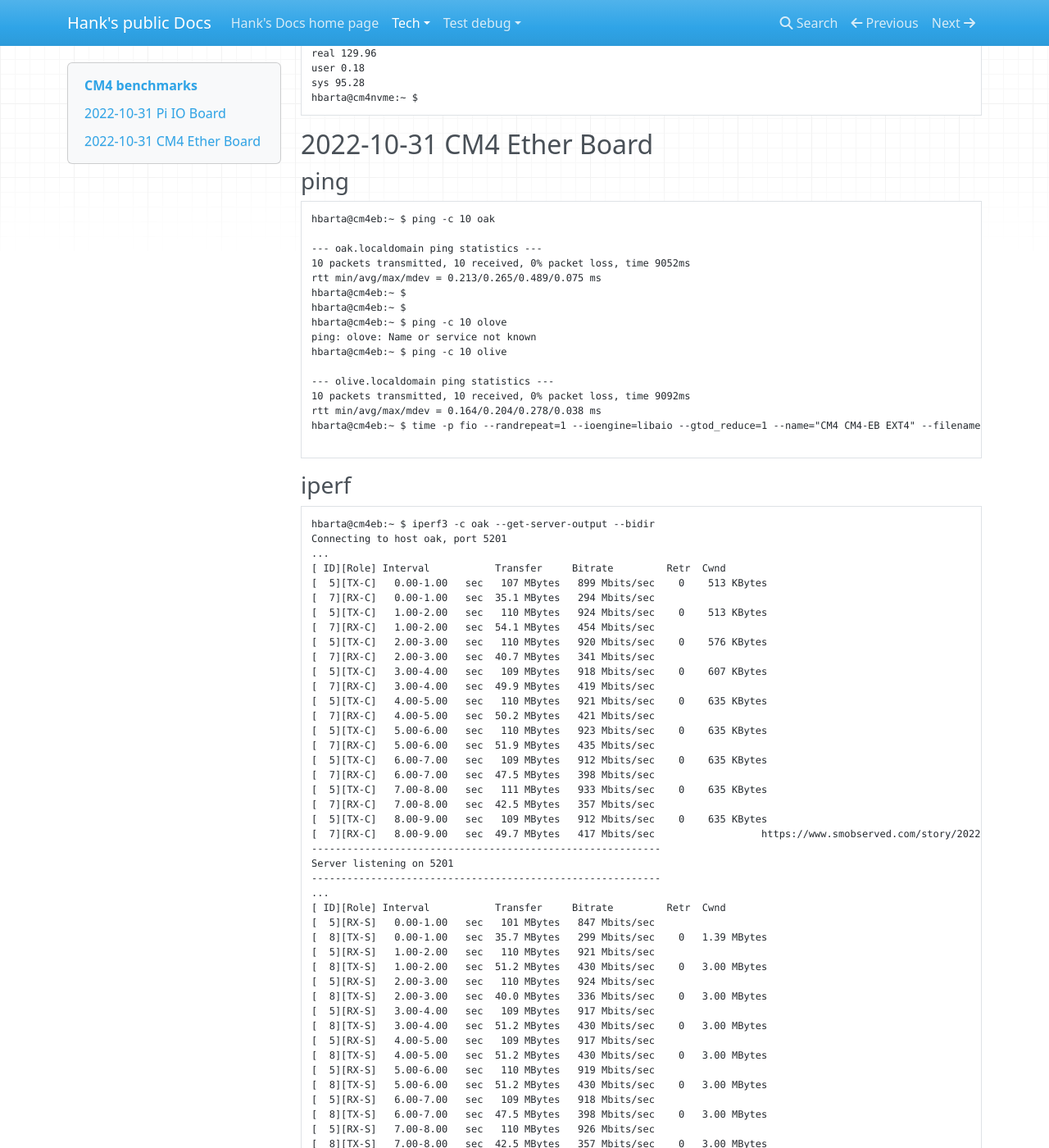
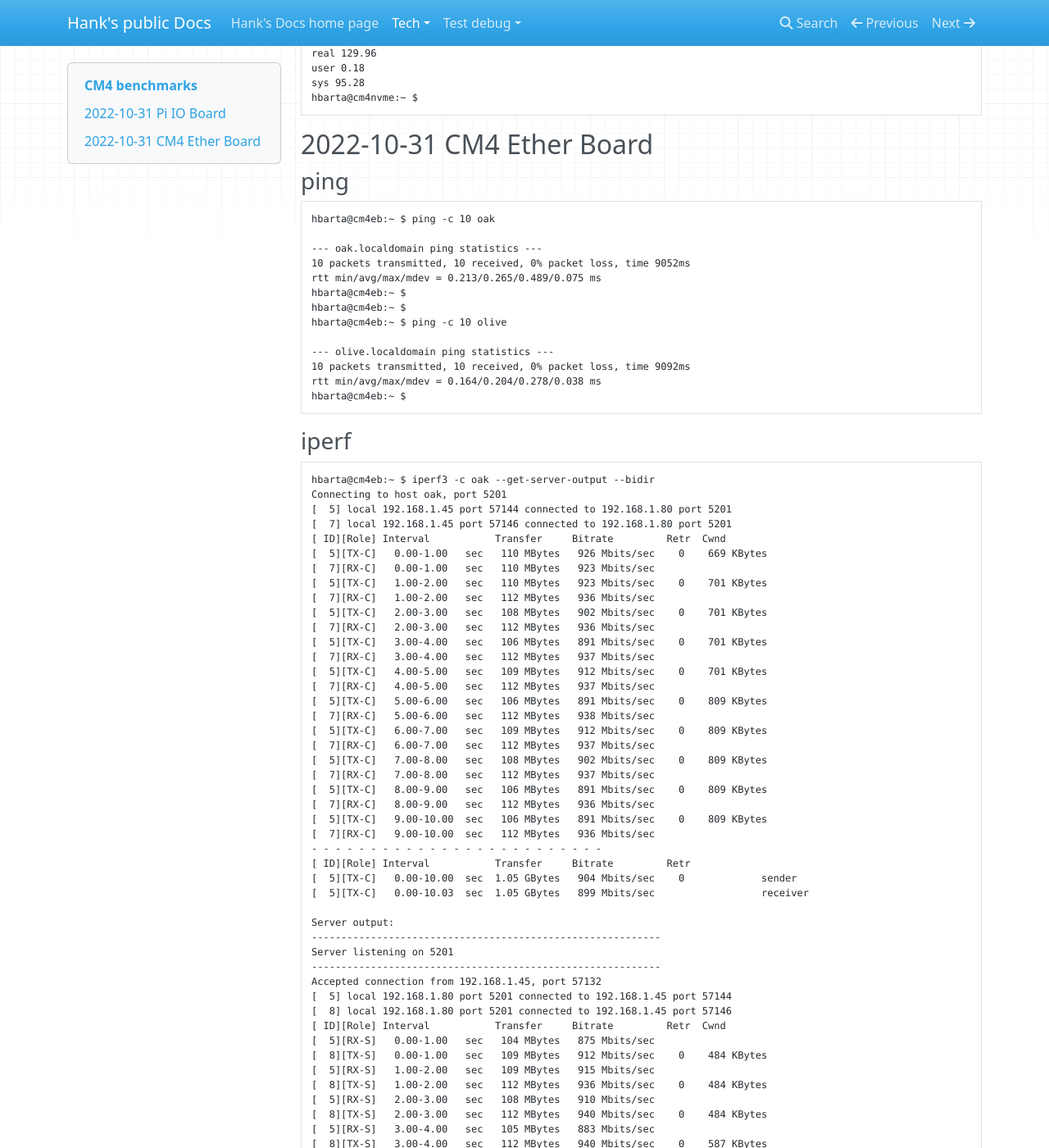
Before and after one commit to HankB/MkDocs-blog, an MkDocs documentation site: the page built from docs/tech/data/benchmarks.md, in a window 1280 px wide and 1400 px high, scrolled down 4318 px. Shown: the whole window at 82% size. Built offline with MkDocs 1.6.1, drawn with Linux system fonts in a browser that asks for light colours; nearby versions of some CDN libraries; some of the changed text lies outside the part shown.

Commit message:
repeat iperf3, cleanup

````diff
--- a/docs/tech/data/benchmarks.md
+++ b/docs/tech/data/benchmarks.md
@@ -250,15 +250,12 @@ hbarta@cm4eb:~ $ ping -c 10 oak
 rtt min/avg/max/mdev = 0.213/0.265/0.489/0.075 ms
 hbarta@cm4eb:~ $
 hbarta@cm4eb:~ $
-hbarta@cm4eb:~ $ ping -c 10 olove
-ping: olove: Name or service not known
 hbarta@cm4eb:~ $ ping -c 10 olive
 
 --- olive.localdomain ping statistics ---
 10 packets transmitted, 10 received, 0% packet loss, time 9092ms
 rtt min/avg/max/mdev = 0.164/0.204/0.278/0.038 ms
-hbarta@cm4eb:~ $ time -p fio --randrepeat=1 --ioengine=libaio --gtod_reduce=1 --name="CM4 CM4-EB EXT4" --filename=test.dat --bs=4k --iodepth=64 --size=4G --readwrite=randrw --rwmixread=75
-
+hbarta@cm4eb:~ $
 ```
 
 ### iperf
@@ -266,60 +263,71 @@ hbarta@cm4eb:~ $ time -p fio --randrepeat=1 --ioengine=libaio --gtod_reduce=1 --
 ```text
 hbarta@cm4eb:~ $ iperf3 -c oak --get-server-output --bidir
 Connecting to host oak, port 5201
-...
+[  5] local 192.168.1.45 port 57144 connected to 192.168.1.80 port 5201
+[  7] local 192.168.1.45 port 57146 connected to 192.168.1.80 port 5201
 [ ID][Role] Interval           Transfer     Bitrate         Retr  Cwnd
-[  5][TX-C]   0.00-1.00   sec   107 MBytes   899 Mbits/sec    0    513 KBytes
-[  7][RX-C]   0.00-1.00   sec  35.1 MBytes   294 Mbits/sec
-[  5][TX-C]   1.00-2.00   sec   110 MBytes   924 Mbits/sec    0    513 KBytes
-[  7][RX-C]   1.00-2.00   sec  54.1 MBytes   454 Mbits/sec
-[  5][TX-C]   2.00-3.00   sec   110 MBytes   920 Mbits/sec    0    576 KBytes
-[  7][RX-C]   2.00-3.00   sec  40.7 MBytes   341 Mbits/sec
-[  5][TX-C]   3.00-4.00   sec   109 MBytes   918 Mbits/sec    0    607 KBytes
-[  7][RX-C]   3.00-4.00   sec  49.9 MBytes   419 Mbits/sec
-[  5][TX-C]   4.00-5.00   sec   110 MBytes   921 Mbits/sec    0    635 KBytes
-[  7][RX-C]   4.00-5.00   sec  50.2 MBytes   421 Mbits/sec
-[  5][TX-C]   5.00-6.00   sec   110 MBytes   923 Mbits/sec    0    635 KBytes
-[  7][RX-C]   5.00-6.00   sec  51.9 MBytes   435 Mbits/sec
-[  5][TX-C]   6.00-7.00   sec   109 MBytes   912 Mbits/sec    0    635 KBytes
-[  7][RX-C]   6.00-7.00   sec  47.5 MBytes   398 Mbits/sec
-[  5][TX-C]   7.00-8.00   sec   111 MBytes   933 Mbits/sec    0    635 KBytes
-[  7][RX-C]   7.00-8.00   sec  42.5 MBytes   357 Mbits/sec
-[  5][TX-C]   8.00-9.00   sec   109 MBytes   912 Mbits/sec    0    635 KBytes
-[  7][RX-C]   8.00-9.00   sec  49.7 MBytes   417 Mbits/sec                  https://www.smobserved.com/story/2022/10/29/news/the-awful-truth-paul-pelosi-was-drunk-again-and-in-a-dispute-with-a-male-prostitute-early-friday-morning/7191.html
+[  5][TX-C]   0.00-1.00   sec   110 MBytes   926 Mbits/sec    0    669 KBytes
+[  7][RX-C]   0.00-1.00   sec   110 MBytes   923 Mbits/sec
+[  5][TX-C]   1.00-2.00   sec   110 MBytes   923 Mbits/sec    0    701 KBytes
+[  7][RX-C]   1.00-2.00   sec   112 MBytes   936 Mbits/sec
+[  5][TX-C]   2.00-3.00   sec   108 MBytes   902 Mbits/sec    0    701 KBytes
+[  7][RX-C]   2.00-3.00   sec   112 MBytes   936 Mbits/sec
+[  5][TX-C]   3.00-4.00   sec   106 MBytes   891 Mbits/sec    0    701 KBytes
+[  7][RX-C]   3.00-4.00   sec   112 MBytes   937 Mbits/sec
+[  5][TX-C]   4.00-5.00   sec   109 MBytes   912 Mbits/sec    0    701 KBytes
+[  7][RX-C]   4.00-5.00   sec   112 MBytes   937 Mbits/sec
+[  5][TX-C]   5.00-6.00   sec   106 MBytes   891 Mbits/sec    0    809 KBytes
+[  7][RX-C]   5.00-6.00   sec   112 MBytes   938 Mbits/sec
+[  5][TX-C]   6.00-7.00   sec   109 MBytes   912 Mbits/sec    0    809 KBytes
+[  7][RX-C]   6.00-7.00   sec   112 MBytes   937 Mbits/sec
+[  5][TX-C]   7.00-8.00   sec   108 MBytes   902 Mbits/sec    0    809 KBytes
+[  7][RX-C]   7.00-8.00   sec   112 MBytes   937 Mbits/sec
+[  5][TX-C]   8.00-9.00   sec   106 MBytes   891 Mbits/sec    0    809 KBytes
+[  7][RX-C]   8.00-9.00   sec   112 MBytes   936 Mbits/sec
+[  5][TX-C]   9.00-10.00  sec   106 MBytes   891 Mbits/sec    0    809 KBytes
+[  7][RX-C]   9.00-10.00  sec   112 MBytes   936 Mbits/sec
+- - - - - - - - - - - - - - - - - - - - - - - - -
+[ ID][Role] Interval           Transfer     Bitrate         Retr
+[  5][TX-C]   0.00-10.00  sec  1.05 GBytes   904 Mbits/sec    0             sender
+[  5][TX-C]   0.00-10.03  sec  1.05 GBytes   899 Mbits/sec                  receiver
+
+Server output:
 -----------------------------------------------------------
 Server listening on 5201
 -----------------------------------------------------------
-...
+Accepted connection from 192.168.1.45, port 57132
+[  5] local 192.168.1.80 port 5201 connected to 192.168.1.45 port 57144
+[  8] local 192.168.1.80 port 5201 connected to 192.168.1.45 port 57146
 [ ID][Role] Interval           Transfer     Bitrate         Retr  Cwnd
-[  5][RX-S]   0.00-1.00   sec   101 MBytes   847 Mbits/sec
-[  8][TX-S]   0.00-1.00   sec  35.7 MBytes   299 Mbits/sec    0   1.39 MBytes
-[  5][RX-S]   1.00-2.00   sec   110 MBytes   921 Mbits/sec
-[  8][TX-S]   1.00-2.00   sec  51.2 MBytes   430 Mbits/sec    0   3.00 MBytes
-[  5][RX-S]   2.00-3.00   sec   110 MBytes   924 Mbits/sec
-[  8][TX-S]   2.00-3.00   sec  40.0 MBytes   336 Mbits/sec    0   3.00 MBytes
-[  5][RX-S]   3.00-4.00   sec   109 MBytes   917 Mbits/sec
-[  8][TX-S]   3.00-4.00   sec  51.2 MBytes   430 Mbits/sec    0   3.00 MBytes
-[  5][RX-S]   4.00-5.00   sec   109 MBytes   917 Mbits/sec
-[  8][TX-S]   4.00-5.00   sec  51.2 MBytes   430 Mbits/sec    0   3.00 MBytes
-[  5][RX-S]   5.00-6.00   sec   110 MBytes   919 Mbits/sec
-[  8][TX-S]   5.00-6.00   sec  51.2 MBytes   430 Mbits/sec    0   3.00 MBytes
-[  5][RX-S]   6.00-7.00   sec   109 MBytes   918 Mbits/sec
-[  8][TX-S]   6.00-7.00   sec  47.5 MBytes   398 Mbits/sec    0   3.00 MBytes
-[  5][RX-S]   7.00-8.00   sec   110 MBytes   926 Mbits/sec
-[  8][TX-S]   7.00-8.00   sec  42.5 MBytes   357 Mbits/sec    0   3.00 MBytes
-[  5][RX-S]   8.00-9.00   sec   109 MBytes   918 Mbits/sec
-[  8][TX-S]   8.00-9.00   sec  50.0 MBytes   419 Mbits/sec    0   3.00 MBytes
-[  5][RX-S]   9.00-10.00  sec   110 MBytes   926 Mbits/sec
-[  8][TX-S]   9.00-10.00  sec  42.5 MBytes   357 Mbits/sec    0   3.00 MBytes
-[  5][RX-S]  10.00-10.07  sec  7.43 MBytes   911 Mbits/sec
-[  8][TX-S]  10.00-10.07  sec  3.75 MBytes   459 Mbits/sec    0   3.00 MBytes
+[  5][RX-S]   0.00-1.00   sec   104 MBytes   875 Mbits/sec
+[  8][TX-S]   0.00-1.00   sec   109 MBytes   912 Mbits/sec    0    484 KBytes
+[  5][RX-S]   1.00-2.00   sec   109 MBytes   915 Mbits/sec
+[  8][TX-S]   1.00-2.00   sec   112 MBytes   936 Mbits/sec    0    484 KBytes
+[  5][RX-S]   2.00-3.00   sec   108 MBytes   910 Mbits/sec
+[  8][TX-S]   2.00-3.00   sec   112 MBytes   940 Mbits/sec    0    484 KBytes
+[  5][RX-S]   3.00-4.00   sec   105 MBytes   883 Mbits/sec
+[  8][TX-S]   3.00-4.00   sec   112 MBytes   940 Mbits/sec    0    587 KBytes
+[  5][RX-S]   4.00-5.00   sec   109 MBytes   915 Mbits/sec
+[  8][TX-S]   4.00-5.00   sec   111 MBytes   934 Mbits/sec    0    587 KBytes
+[  5][RX-S]   5.00-6.00   sec   106 MBytes   892 Mbits/sec
+[  8][TX-S]   5.00-6.00   sec   112 MBytes   939 Mbits/sec    0    649 KBytes
+[  5][RX-S]   6.00-7.00   sec   109 MBytes   912 Mbits/sec
+[  8][TX-S]   6.00-7.00   sec   112 MBytes   944 Mbits/sec    0    682 KBytes
+[  5][RX-S]   7.00-8.00   sec   108 MBytes   906 Mbits/sec
+[  8][TX-S]   7.00-8.00   sec   111 MBytes   933 Mbits/sec    0    682 KBytes
+[  5][RX-S]   8.00-9.00   sec   106 MBytes   888 Mbits/sec
+[  8][TX-S]   8.00-9.00   sec   111 MBytes   933 Mbits/sec    0    714 KBytes
+[  5][RX-S]   9.00-10.00  sec   107 MBytes   896 Mbits/sec
+[  8][TX-S]   9.00-10.00  sec   112 MBytes   944 Mbits/sec    0    714 KBytes
+[  5][RX-S]  10.00-10.03  sec  2.82 MBytes   702 Mbits/sec
+[  8][TX-S]  10.00-10.03  sec  2.50 MBytes   623 Mbits/sec    0    714 KBytes
 - - - - - - - - - - - - - - - - - - - - - - - - -
 [ ID][Role] Interval           Transfer     Bitrate         Retr
-[  5][RX-S]   0.00-10.07  sec  1.07 GBytes   913 Mbits/sec                  receiver
-[  8][TX-S]   0.00-10.07  sec   467 MBytes   389 Mbits/sec    0             sender
+[  5][RX-S]   0.00-10.03  sec  1.05 GBytes   899 Mbits/sec                  receiver
+[  8][TX-S]   0.00-10.03  sec  1.09 GBytes   934 Mbits/sec    0             sender
 
-[  7][RX-C]   0.00-10.00  sec   467 MBytes   392 Mbits/sec    0             sender
-[  7][RX-C]   0.00-10.07  sec   464 MBytes   387 Mbits/sec                  receiver
+[  7][RX-C]   0.00-10.00  sec  1.09 GBytes   938 Mbits/sec    0             sender
+[  7][RX-C]   0.00-10.03  sec  1.09 GBytes   932 Mbits/sec                  receiver
 
 iperf Done.
 hbarta@cm4eb:~ $
````
